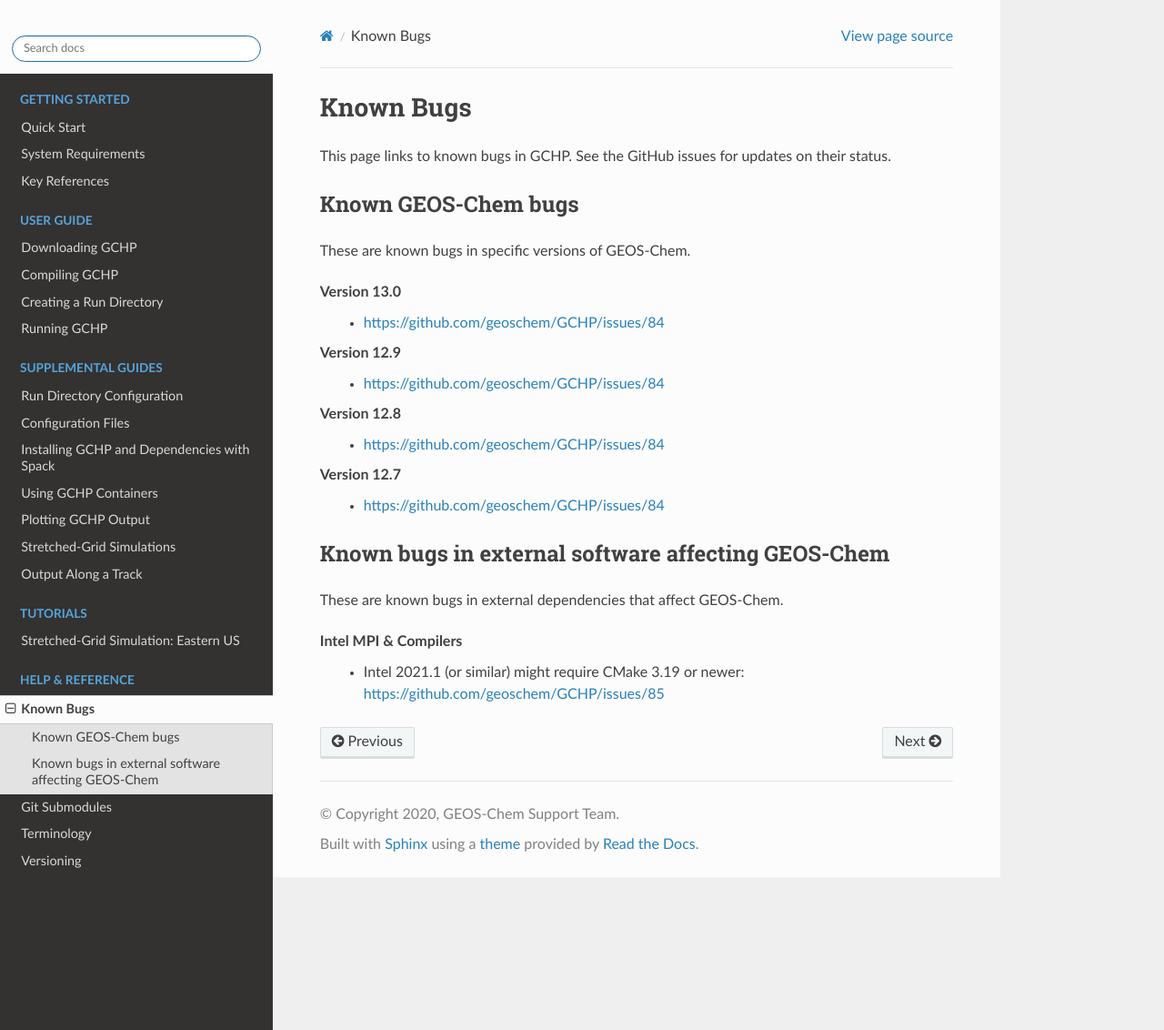
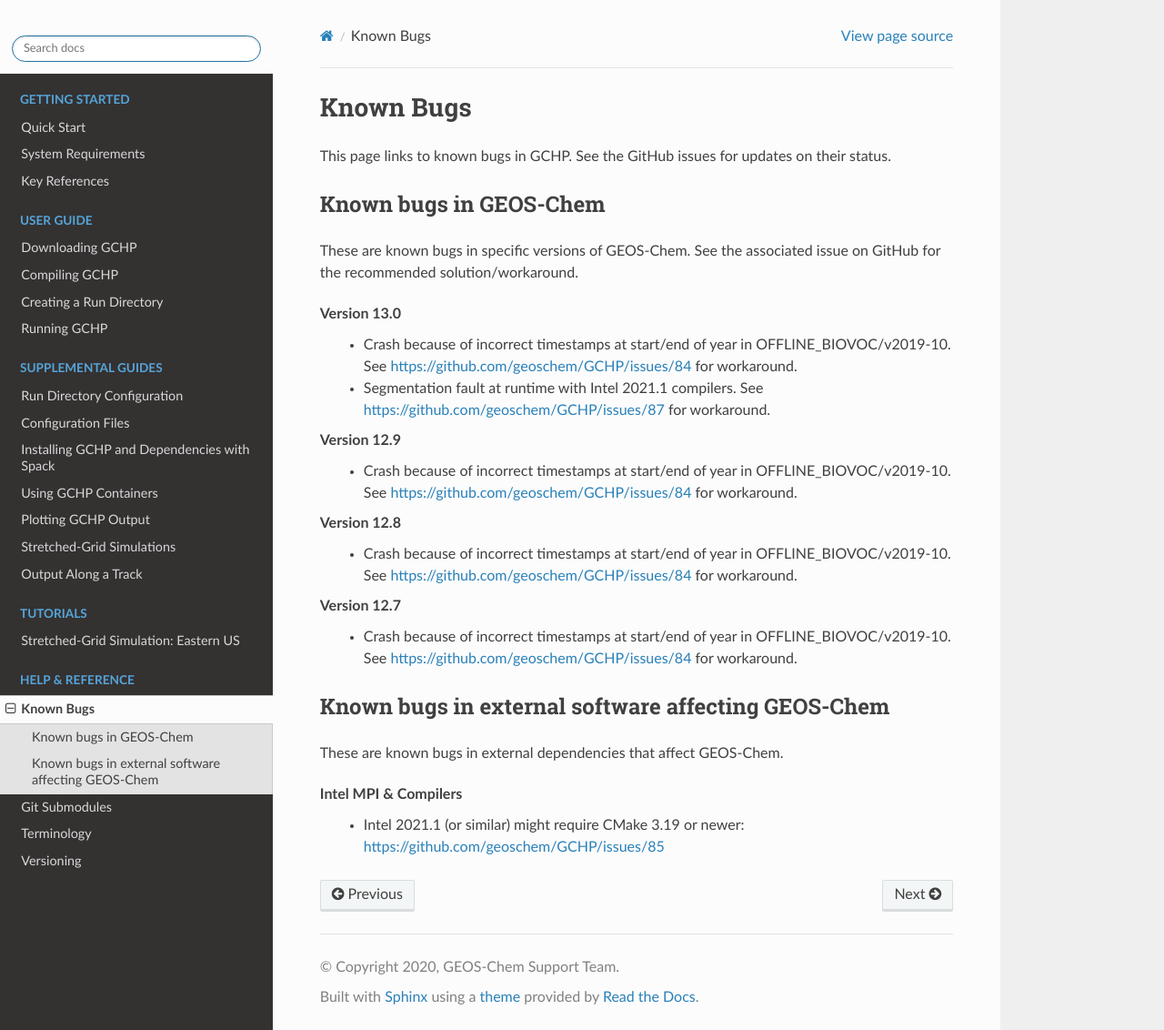
Before and after one commit to geoschem/GCHP, a Sphinx documentation site: the page built from docs/source/reference/known-bugs.rst, in a window 1280 px wide and 1132 px high. Shown: the whole window at 91% size. Built offline with Sphinx 7.4.7 and the Read the Docs theme 2.0.0, drawn with Linux system fonts in a browser that asks for light colours; pages that are not in the unit, such as notebooks, are missing from menus.

Commit message:
updated known bugs

```diff
--- a/docs/source/reference/known-bugs.rst
+++ b/docs/source/reference/known-bugs.rst
@@ -3,22 +3,29 @@ Known Bugs
 
 This page links to known bugs in GCHP. See the GitHub issues for updates on their status.
 
-Known GEOS-Chem bugs
---------------------
+Known bugs in GEOS-Chem
+-----------------------
 
-These are known bugs in specific versions of GEOS-Chem.
+These are known bugs in specific versions of GEOS-Chem. See the associated issue on GitHub for
+the recommended solution/workaround.
 
 Version 13.0
-   * https://github.com/geoschem/GCHP/issues/84
+   * Crash because of incorrect timestamps at start/end of year in OFFLINE_BIOVOC/v2019-10.
+     See https://github.com/geoschem/GCHP/issues/84 for workaround.
+   * Segmentation fault at runtime with Intel 2021.1 compilers.
+     See https://github.com/geoschem/GCHP/issues/87 for workaround.
 
 Version 12.9
-   * https://github.com/geoschem/GCHP/issues/84
+   * Crash because of incorrect timestamps at start/end of year in OFFLINE_BIOVOC/v2019-10.
+     See https://github.com/geoschem/GCHP/issues/84 for workaround.
 
 Version 12.8
-   * https://github.com/geoschem/GCHP/issues/84
+   * Crash because of incorrect timestamps at start/end of year in OFFLINE_BIOVOC/v2019-10.
+     See https://github.com/geoschem/GCHP/issues/84 for workaround.
 
 Version 12.7
-   * https://github.com/geoschem/GCHP/issues/84
+   * Crash because of incorrect timestamps at start/end of year in OFFLINE_BIOVOC/v2019-10.
+     See https://github.com/geoschem/GCHP/issues/84 for workaround.
 
 
 Known bugs in external software affecting GEOS-Chem
```
